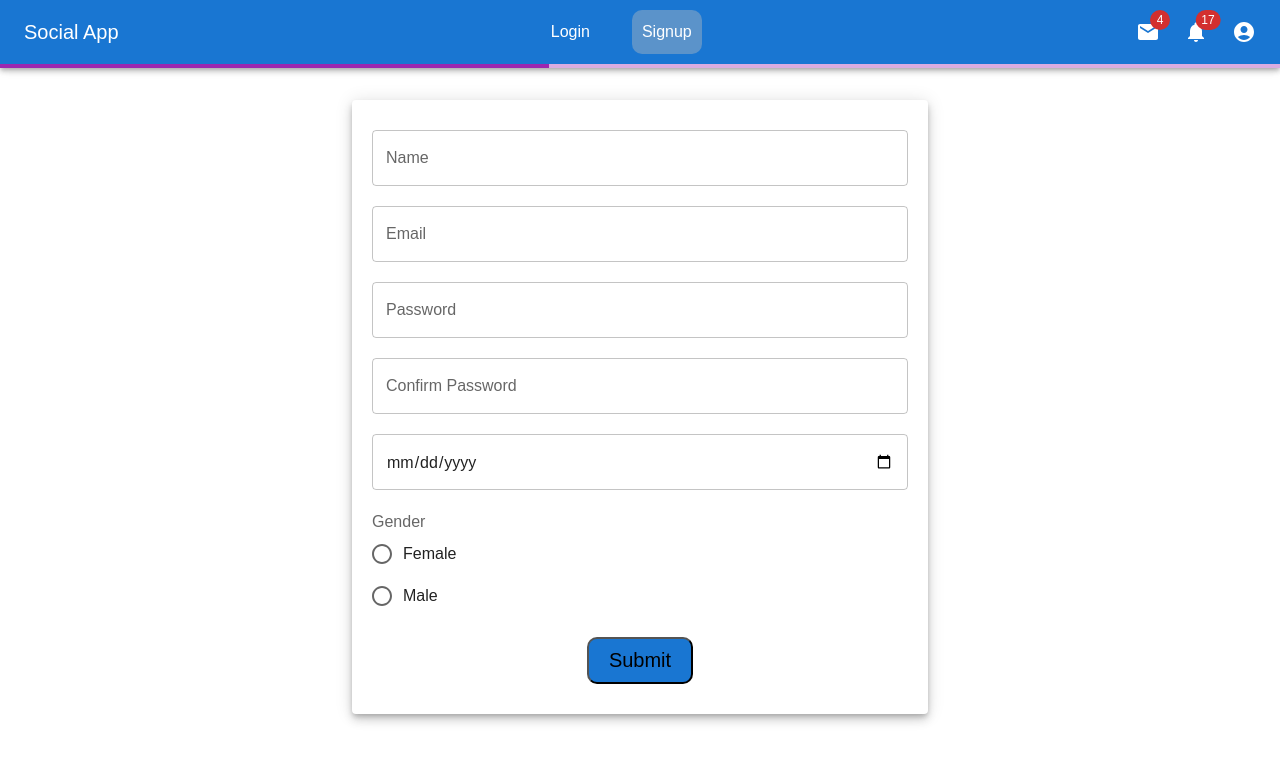
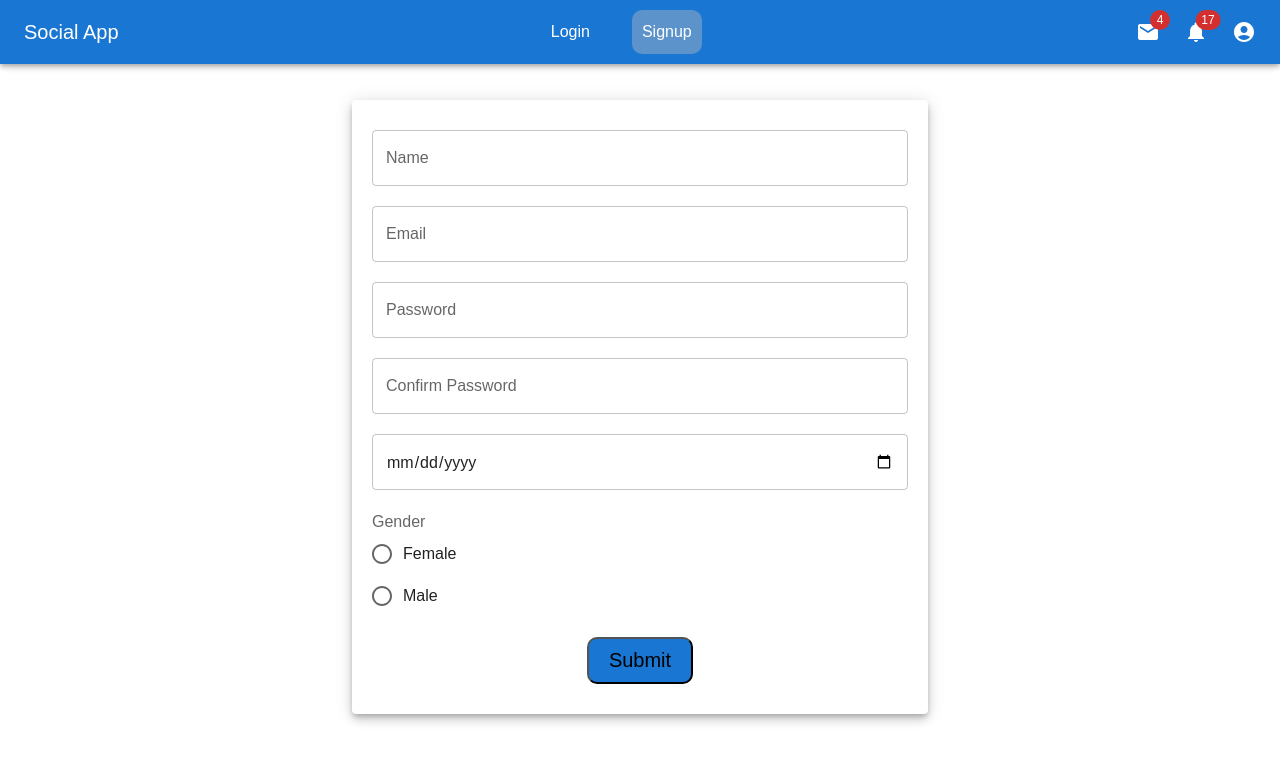
Before and after one commit to elref7i/social-app, a Next.js app: page /signup in a window 1280 px wide. Shown: the top 762 px of the page. Built offline with nearby package versions, Linux system fonts and the light colour scheme; what @mui/material-nextjs would draw is missing.

Commit message:
updated localstorge

```diff
--- a/src/app/_components/Navbar/Navbar.tsx
+++ b/src/app/_components/Navbar/Navbar.tsx
@@ -14,7 +14,6 @@ import NotificationsIcon from '@mui/icons-material/Notifications';
 import MoreIcon from '@mui/icons-material/MoreVert';
 import Link from 'next/link';
 import { usePathname } from 'next/navigation';
-import Loading from '../Loading/Loading';
 import { useAppSelector } from '../../../../src/hooks/store.hook';
 
 export default function Navbar() {
@@ -120,9 +119,6 @@ export default function Navbar() {
       </MenuItem>
     </Menu>
   );
-  const { isLoading } = useAppSelector((store) => {
-    return store.PostReducer;
-  });
   return (
     <Box sx={{ flexGrow: 1 }}>
       <AppBar position="fixed" color="primary">
@@ -223,7 +219,7 @@ export default function Navbar() {
             </IconButton>
           </Box>
         </Toolbar>
-        {isLoading && <Loading />}
+        {/* {isLoading && <Loading />} */}
       </AppBar>
       {renderMobileMenu}
       {renderMenu}
--- a/src/store/features/user.slice.ts
+++ b/src/store/features/user.slice.ts
@@ -38,7 +38,7 @@ export const signup = createAsyncThunk(
   }
 );
 const initialState: userState = {
-  token: localStorage.getItem('token'),
+  token: typeof window !== 'undefined' ? localStorage.getItem('token') : null,
   isLoading: true,
 };
 
@@ -51,7 +51,9 @@ const userSlice = createSlice({
       toast.success('success');
       state.token = action.payload.token;
       state.isLoading = false;
-      localStorage.setItem('token', action.payload.token);
+      if (typeof window !== 'undefined') {
+        localStorage.setItem('token', action.payload.token);
+      }
     });
     builder.addCase(login.rejected, function () {
       toast.error('error');
```
